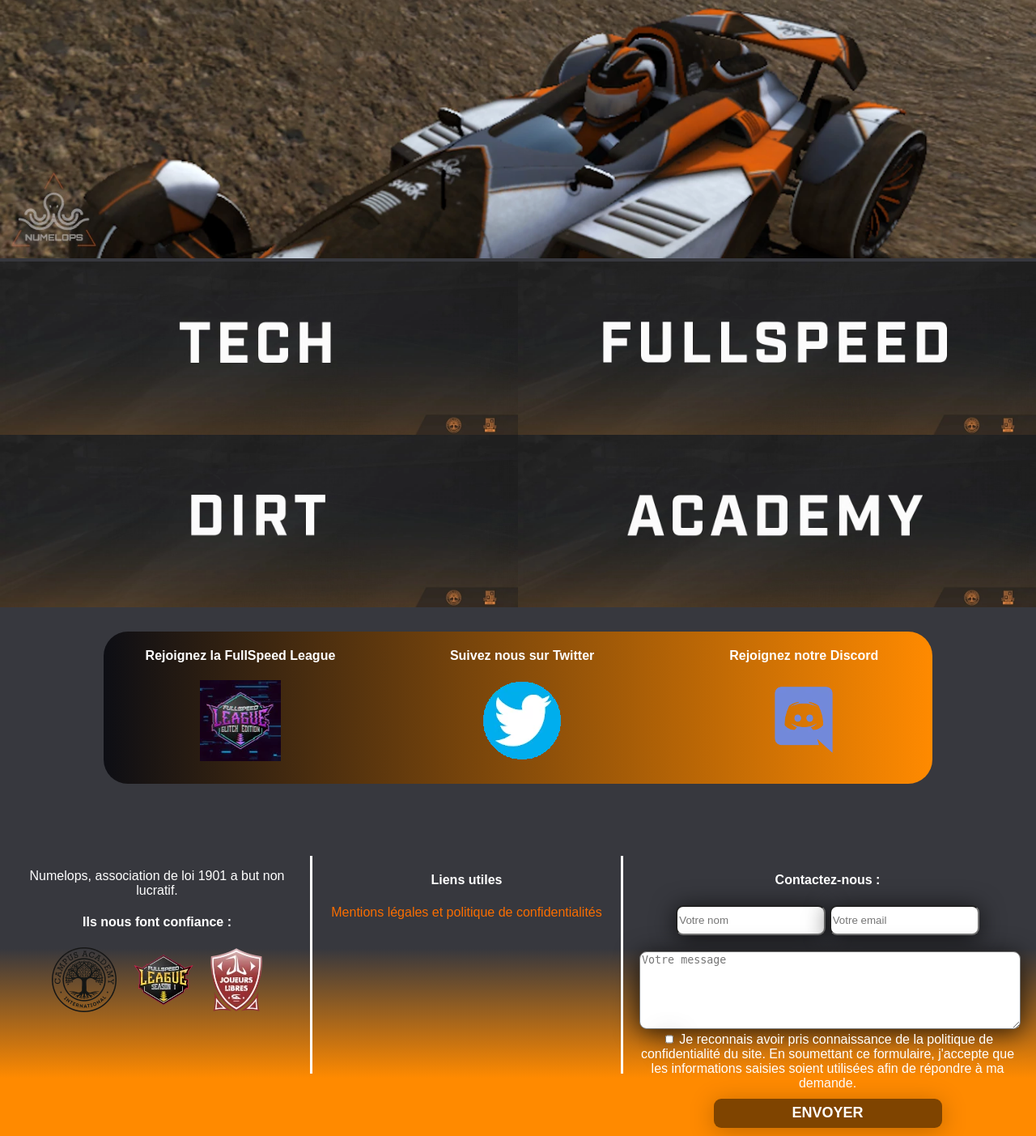
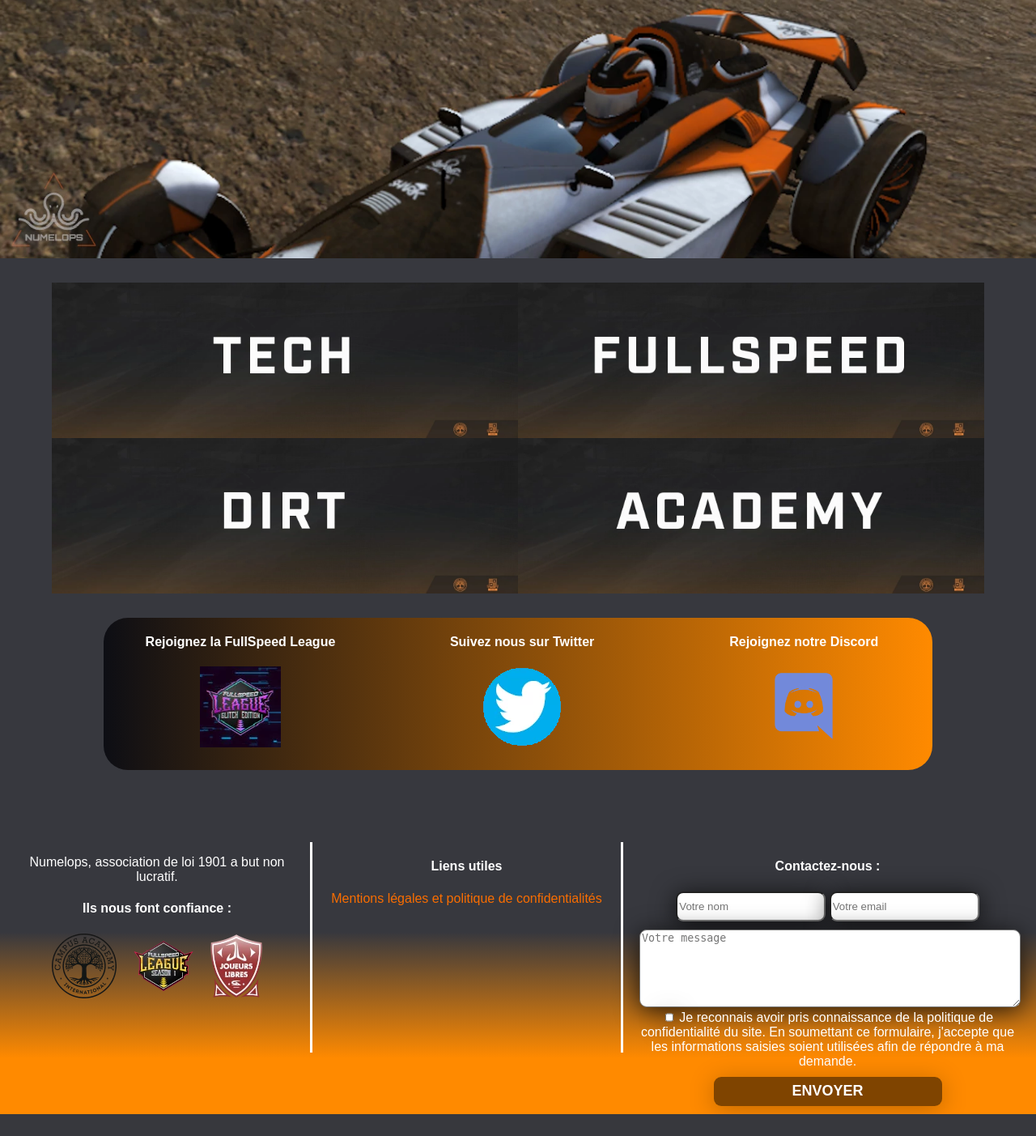
Before and after one commit to nicoHersant/numetrans, a PHP site: page /esport.php in a window 1280 px wide. Shown: the part 200-1603 px from the top of the page at 81% size. After the commit the page ends 1576 px from the top, so only its background shows below. Run offline with PHP 8.4, Linux system fonts and the light colour scheme.

Commit message:
optimize esport

```diff
--- a/assets/css/block/footer.css
+++ b/assets/css/block/footer.css
@@ -48,7 +48,7 @@
 .zonetxt {
   width: auto;
   height: 31px;
-  margin-bottom: 20px;
+  margin-bottom: 10px;
   background: #FFFFFF;
   box-shadow: 0 4px 30px rgba(0, 0, 0, 0.75);
   border-radius: 9px;
--- a/assets/css/page/esport.css
+++ b/assets/css/page/esport.css
@@ -6,6 +6,7 @@
 .esport-wrapper {
   display: grid;
   grid-template-columns: 50% 50%;
+  margin: 2% 5% 2% 5%;
 }
 
 .one {
```
